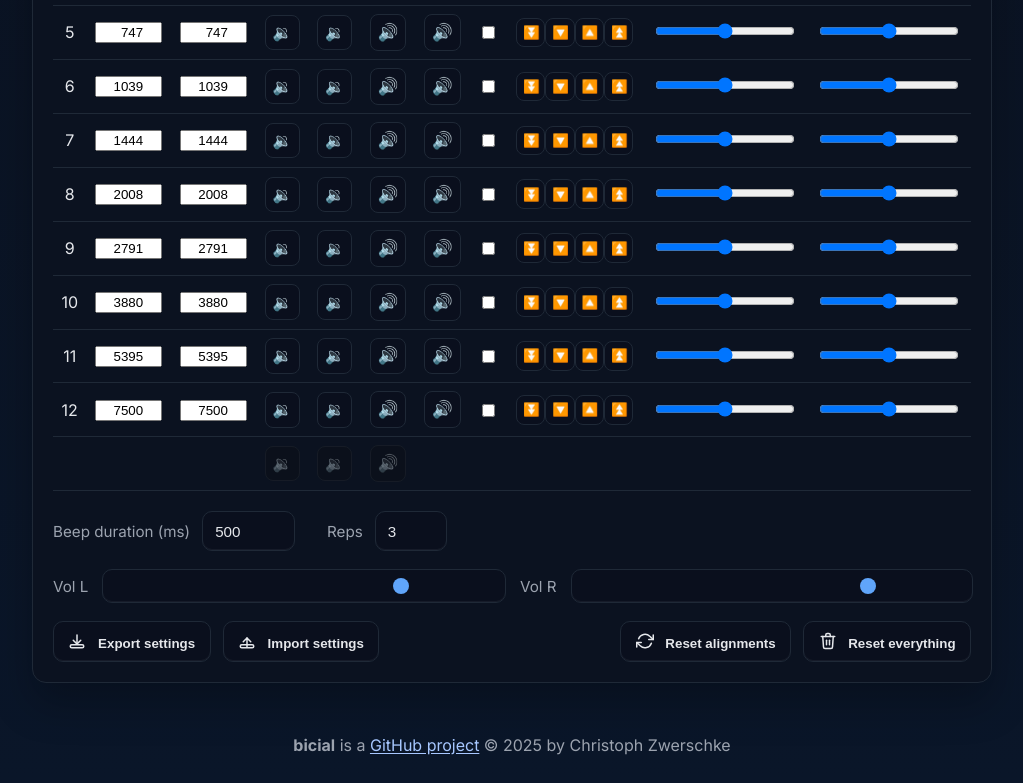
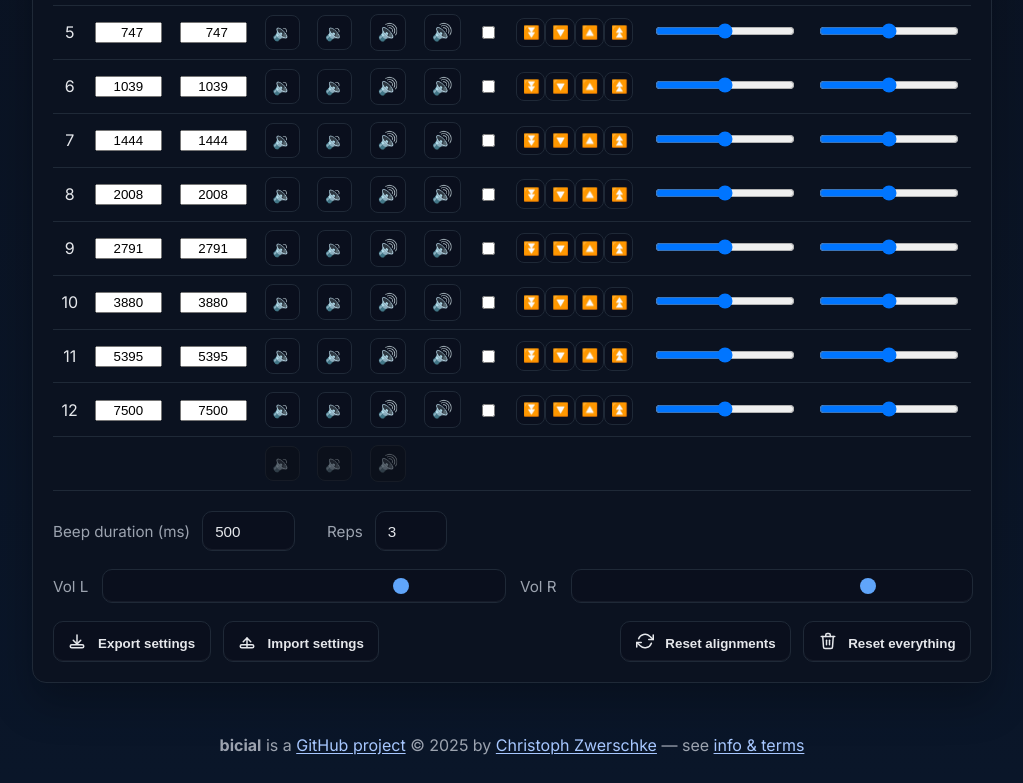
Before and after one commit to Cito/bicial, a plain HTML site: page index.html in a window 1280 px wide. Shown: the part 506-1289 px from the top of the page, without its empty margins (128-1151 px from the left). Drawn offline with Linux system fonts and the light colour scheme.

Commit message:
Improve footer text

```diff
--- a/index.html
+++ b/index.html
@@ -134,7 +134,7 @@
 
         <footer class="site-footer">
             <div class="container">
-                <b>bicial</b> is a <a href="https://github.com/cito/bicial">GitHub project</a> &copy; 2025 by Christoph Zwerschke
+                <b>bicial</b> is a <a href="https://github.com/cito/bicial">GitHub project</a> &copy; 2025 by <a href="https://github.com/cito">Christoph Zwerschke</a> &mdash; see <a href="#" id="lnkInstructions">info &amp; terms</a>
             </div>
         </footer>
 
--- a/main.js
+++ b/main.js
@@ -143,6 +143,8 @@
         // Help button
     const btnHelp = $('#btnHelp');
     if (btnHelp) btnHelp.addEventListener('click', showHelp);
+    const lnkInstructions = $('#lnkInstructions');
+    if (lnkInstructions) lnkInstructions.addEventListener('click', (e) => { e.preventDefault(); showHelp(); });
     const btnHelpCloseIcon = $('#btnHelpCloseIcon');
     if (btnHelpCloseIcon) btnHelpCloseIcon.addEventListener('click', hideHelp);
 
```
